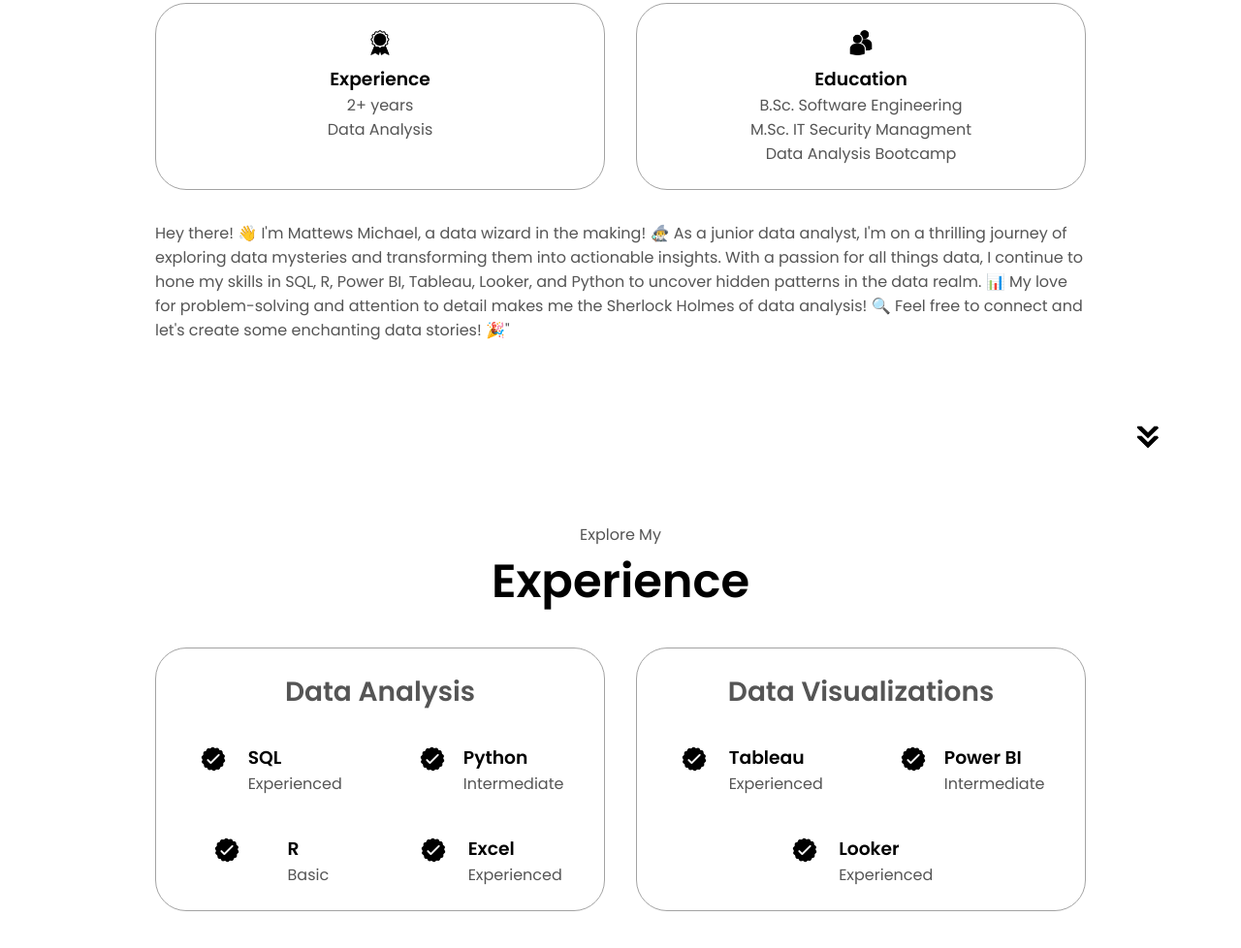
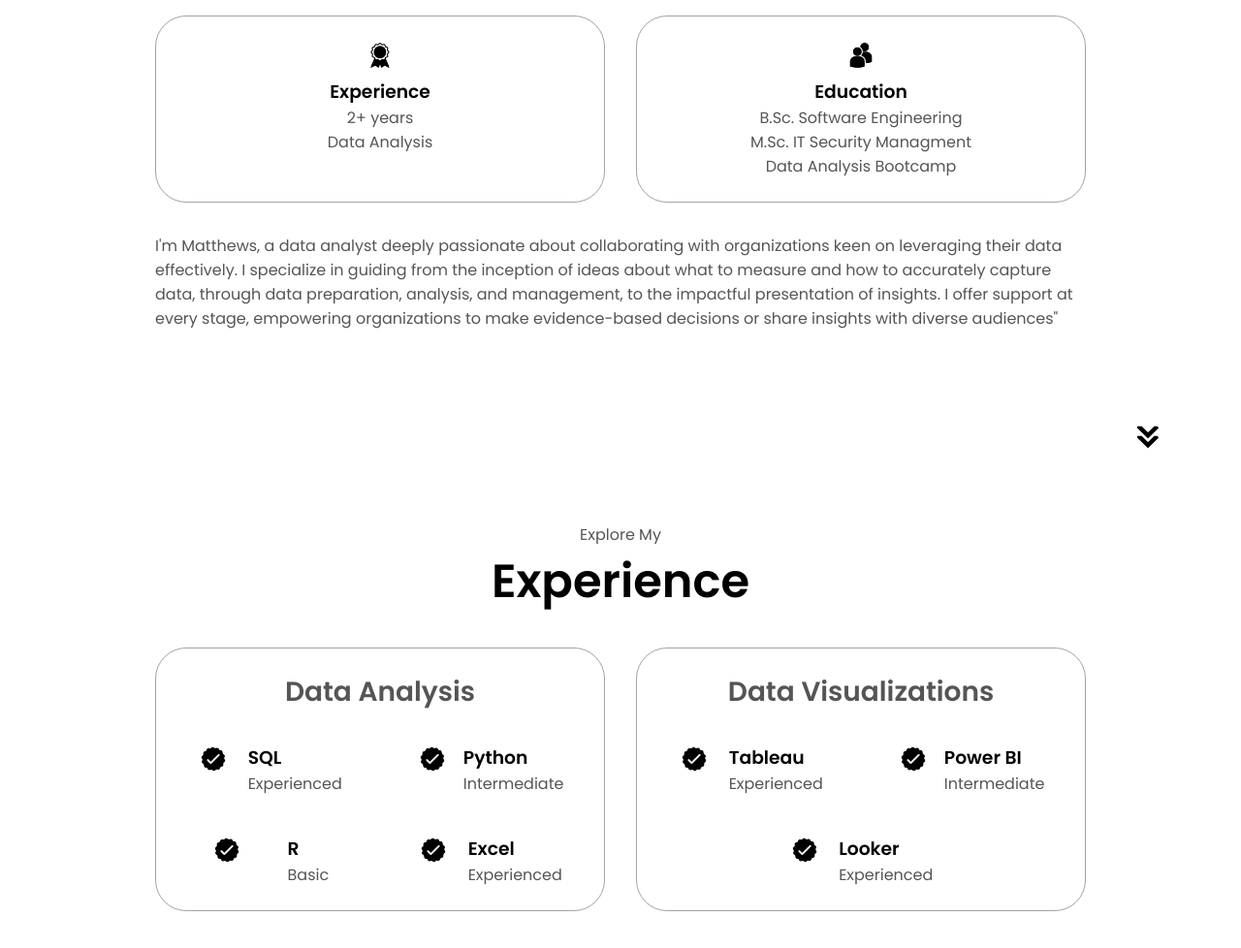
Before and after one commit to MichaelMattews/portfolio, a plain HTML site: page index.html in a window 1280 px wide. Shown: the part 1157-2135 px from the top of the page at 97% size. Drawn offline with Linux system fonts and the light colour scheme.

Commit message:
Update index.html
changed about me section

```diff
--- a/index.html
+++ b/index.html
@@ -110,11 +110,7 @@
             </div>
             <div class="text_container">
                 <p>
-                    Hey there! 👋 I'm Mattews Michael, a data wizard in the making! 🧙‍♂️ As a junior data analyst, I'm on a thrilling journey of exploring data mysteries and transforming them into actionable insights.
-
-With a passion for all things data, I continue to hone my skills in SQL, R, Power BI, Tableau, Looker, and Python to uncover hidden patterns in the data realm. 📊 My love for problem-solving and attention to detail makes me the Sherlock Holmes of data analysis! 🔍
-
-Feel free to connect and let's create some enchanting data stories! 🎉"
+                   I'm Matthews, a data analyst deeply passionate about collaborating with organizations keen on leveraging their data effectively. I specialize in guiding from the inception of ideas about what to measure and how to accurately capture data, through data preparation, analysis, and management, to the impactful presentation of insights. I offer support at every stage, empowering organizations to make evidence-based decisions or share insights with diverse audiences"
                 </p>
             </div>
             </div>
```
